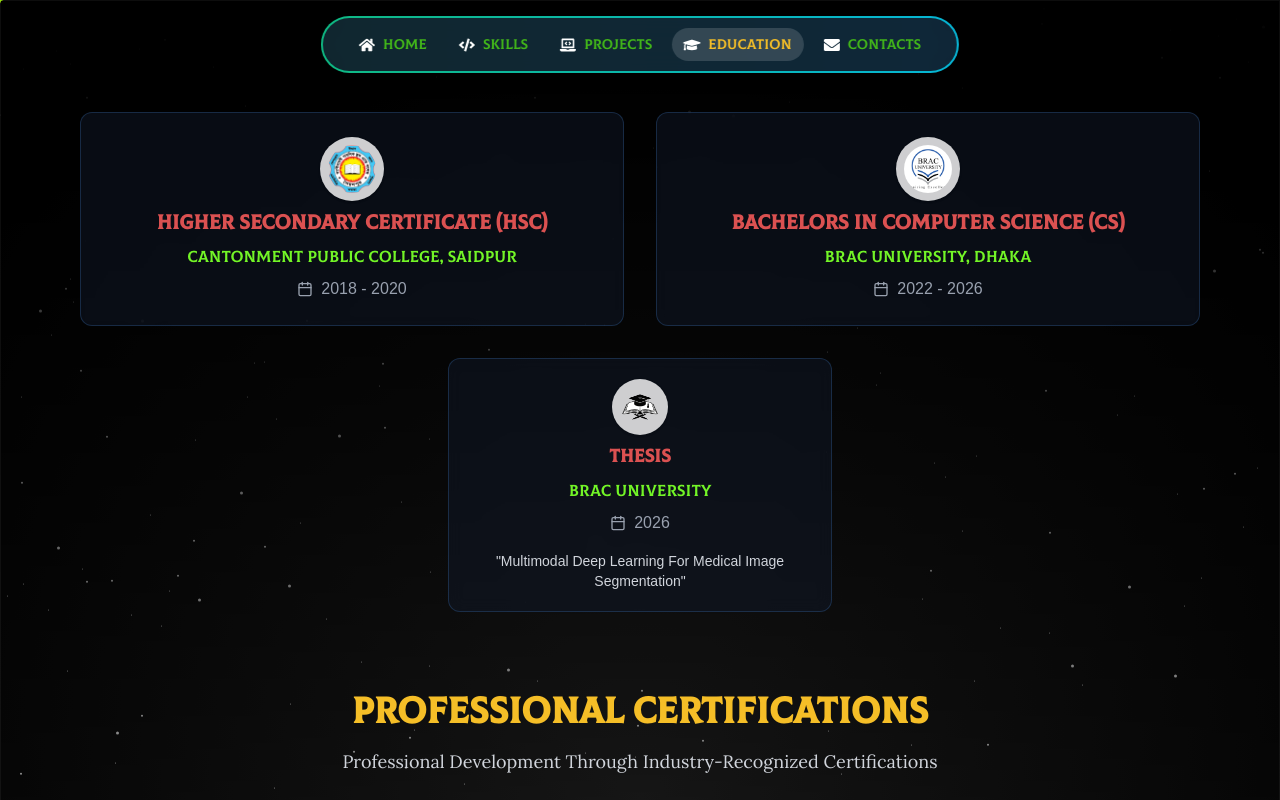
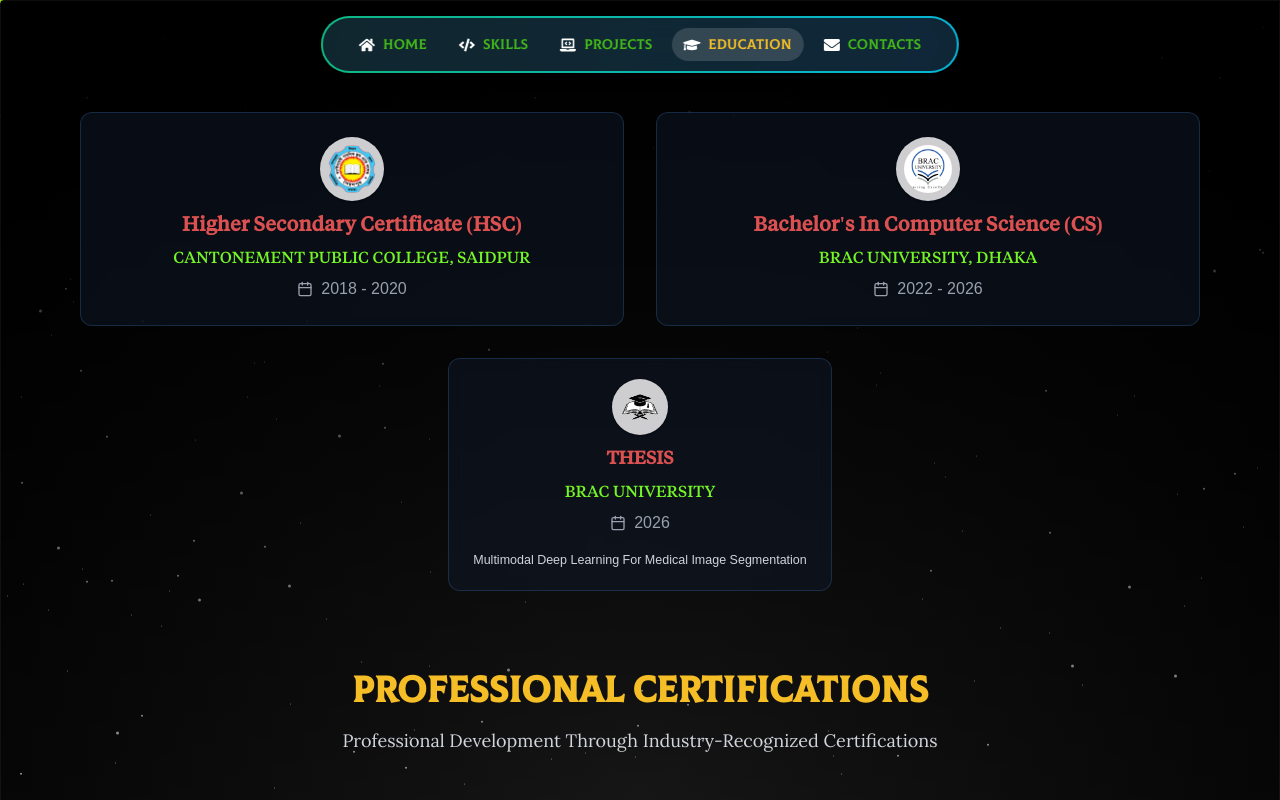
Before and after one commit to uzicodes/utsho-heaven-chowdhury, a Next.js app: page /education in a window 1280 px wide. Shown: the top 800 px of the page. Built offline with nearby package versions, Linux system fonts and the light colour scheme.

Commit message:
tweaks on the education cards with font & color

```diff
--- a/src/app/education/page.tsx
+++ b/src/app/education/page.tsx
@@ -15,13 +15,13 @@
     const educationData = [
         {
             degree: "Higher Secondary Certificate (HSC)",
-            school: "Cantonment Public College, Saidpur",
+            school: "CANTONEMENT PUBLIC COLLEGE, SAIDPUR",
             year: "2018 - 2020",
             logo: "/cpscs.png",
         },
         {
-            degree: "Bachelors in Computer Science (CS)",
-            school: "BRAC University, Dhaka",
+            degree: "Bachelor's in Computer Science (CS)",
+            school: "BRAC UNIVERSITY,  DHAKA",
             year: "2022 - 2026",
             logo: "/brac.png",
         },
@@ -227,11 +227,11 @@
                                             className="h-16 w-16 object-contain rounded-full bg-white/80 p-2 shadow"
                                             style={{ maxWidth: '64px', maxHeight: '64px' }}
                                         />
-                                        <h3 className="text-xl font-bold colus-font" style={{ color: '#DB5151' }}>
+                                        <h3 className="text-xl font-bold tiempos-font" style={{ color: '#DB5151' }}>
                                             {edu.degree}
                                         </h3>
                                     </div>
-                                    <p className="text-base flex items-center justify-center gap-2 colus-font" style={{ color: '#73F527' }}>
+                                    <p className="text-base flex items-center justify-center gap-2 tiempos-font" style={{ color: '#73F527' }}>
                                         {edu.school}
                                     </p>
                                     <p className="text-gray-400 flex items-center justify-center gap-2">
@@ -263,20 +263,20 @@
                                         className="h-14 w-14 object-contain rounded-full bg-white/80 p-2 shadow"
                                         style={{ maxWidth: '56px', maxHeight: '56px' }}
                                     />
-                                    <h3 className="text-lg font-bold colus-font" style={{ color: '#DB5151' }}>
-                                        Thesis
+                                    <h3 className="text-lg font-bold tiempos-font" style={{ color: '#DB5151' }}>
+                                        THESIS
                                     </h3>
                                 </div>
-                                <p className="text-base flex items-center justify-center gap-2 colus-font" style={{ color: '#73F527' }}>
-                                    BRAC University
+                                <p className="text-base flex items-center justify-center gap-2 tiempos-font" style={{ color: '#73F527' }}>
+                                    BRAC UNIVERSITY
                                 </p>
                                 <p className="text-gray-400 flex items-center justify-center gap-2">
                                     <Calendar className="w-4 h-4" />
                                     2026
                                 </p>
                             </div>
-                            <p className="text-gray-300 text-sm text-center">
-                                "Multimodal Deep Learning for Medical Image Segmentation"
+                            <p className="text-gray-300 text-[12.5px] text-center">
+                                Multimodal Deep Learning for Medical Image Segmentation
                             </p>
                         </div>
                     </motion.div>
```
